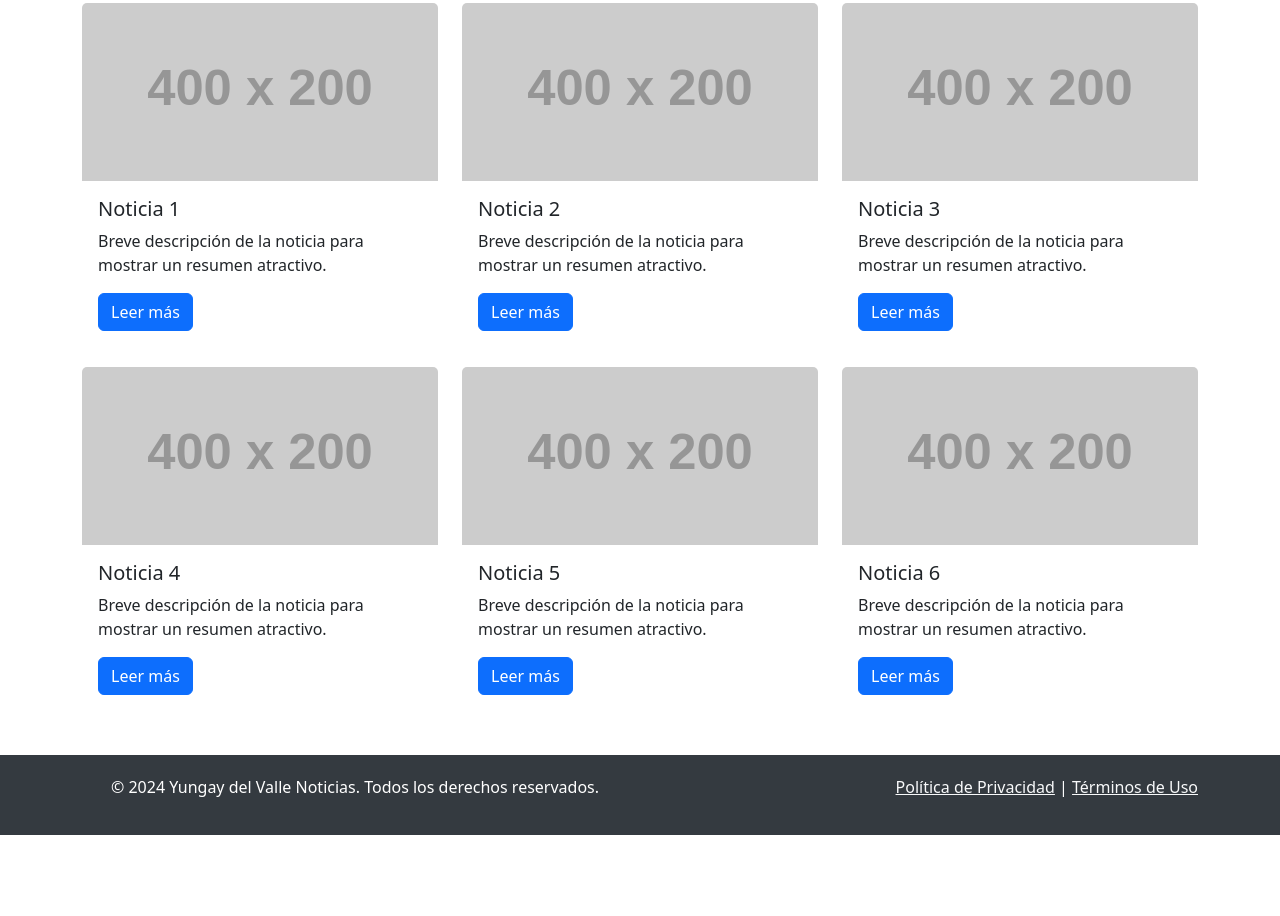
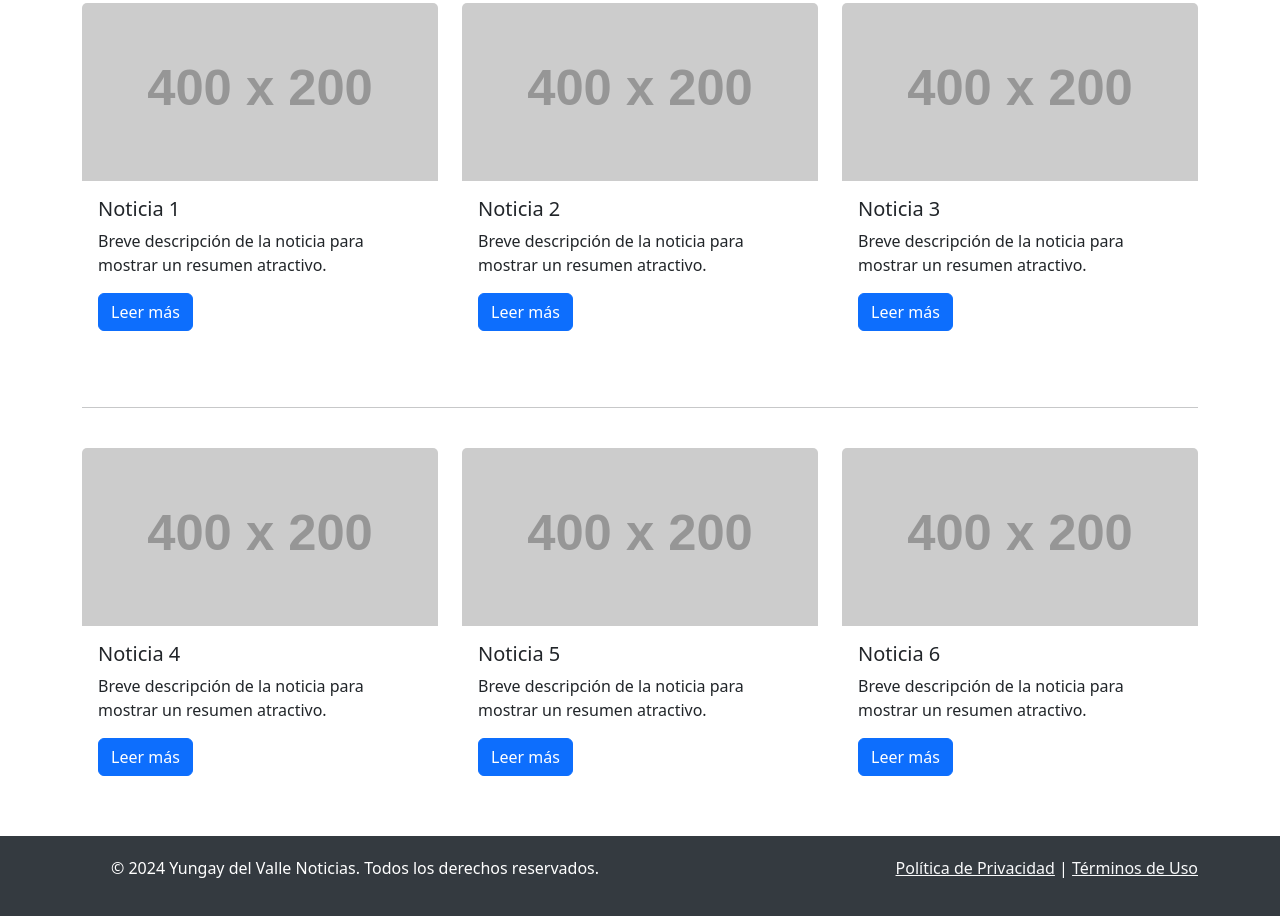
Before and after one commit to Zadeios/Yungaydelvallenoticias, a plain HTML site: page index.html in a window 1280 px wide. Shown: the part 1235-2151 px from the top of the page. Before the commit the page ends 2070 px from the top, so only its background shows below. Drawn offline with nearby package versions, Linux system fonts and the light colour scheme; placeholder pictures from the web are drawn by us.

Commit message:
Update index.html

```diff
--- a/index.html
+++ b/index.html
@@ -130,6 +130,17 @@
                     </div>
                 </div>
             </div>
+        </div>
+
+        <!-- Separador entre grupos de noticias -->
+        <div class="row mt-4 mb-4">
+            <div class="col-md-12">
+                <hr>
+            </div>
+        </div>
+
+        <!-- Últimas noticias -->
+        <div class="row">
             <div class="col-md-4">
                 <div class="card">
                     <img src="https://via.placeholder.com/400x200" class="card-img-top" alt="Noticia 4">
```
